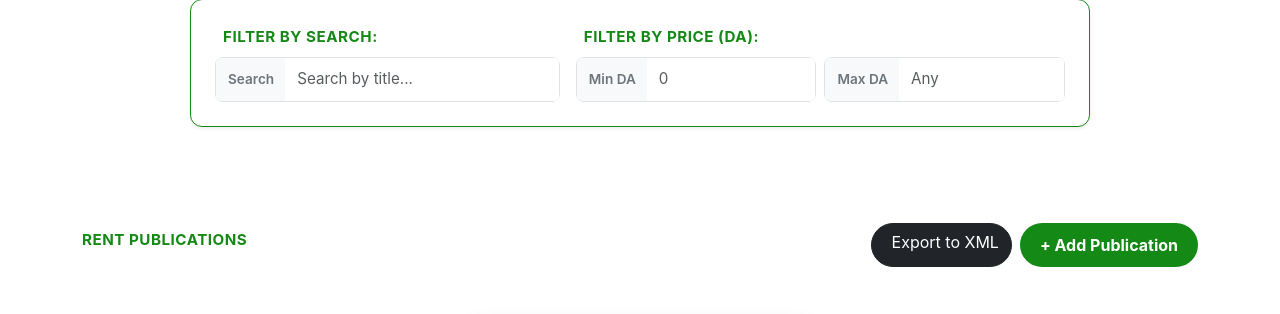
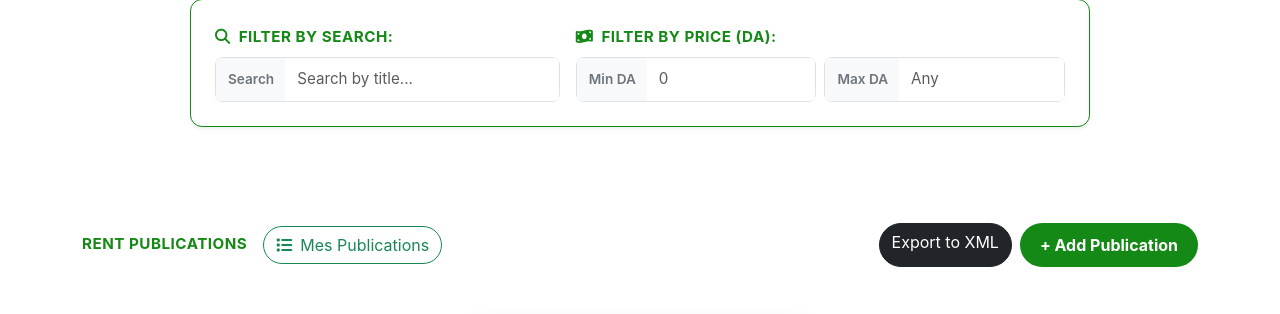
Before and after one commit to kilwwwwwa/Sahla-location-app, a PHP site: page /dashboard.php in a window 1280 px wide. Shown: the part 245-559 px from the top of the page. Run offline with PHP 8.4, Linux system fonts and the light colour scheme; a user stored in the database is signed in; data comes from the database, SQL or seed files in the repository.

Commit message:
adding my publications option

```diff
--- a/dashboard.php
+++ b/dashboard.php
@@ -1,10 +1,24 @@
 <?php
+session_start();
 require 'db.php';
+
+// Check if user is logged in
+if (!isset($_SESSION['user_id'])) {
+    header("Location: login.php");
+    exit();
+}
+
+$user_id = $_SESSION['user_id'];
 
 // Fetch all publications
 try {
     $stmt = $pdo->query("SELECT id, title, price, period, main_image, date_published FROM publications ORDER BY date_published DESC");
-    $publications = $stmt->fetchAll();
+    $all_publications = $stmt->fetchAll();
+
+    // Fetch user's own publications
+    $stmt = $pdo->prepare("SELECT id, title, price, period, main_image, date_published FROM publications WHERE user_id = ? ORDER BY date_published DESC");
+    $stmt->execute([$user_id]);
+    $user_publications = $stmt->fetchAll();
 } catch (PDOException $e) {
     die("Error fetching data: " . $e->getMessage());
 }
@@ -16,6 +30,7 @@ try {
         <meta name="viewport" content="width=device-width, initial-scale=1.0">
         <title>Sahla - Dashboard</title>
         <link href="https://cdn.jsdelivr.net/npm/bootstrap@5.3.3/dist/css/bootstrap.min.css" rel="stylesheet">
+        <link rel="stylesheet" href="https://cdnjs.cloudflare.com/ajax/libs/font-awesome/6.4.0/css/all.min.css">
         <link rel="stylesheet" href="style-dashboard.css">
     </head>
     <body class="d-flex flex-column align-items-center">
@@ -59,11 +74,14 @@ try {
         </div>
         <div class="container my-5">
             <div class="d-flex justify-content-between align-items-center mb-5">
-                <h2 class="green-text">Rent Publications</h2>
+                <div class="d-flex align-items-center gap-3">
+                    <h2 class="green-text mb-0">Rent Publications</h2>
+                    <button id="viewToggle" class="btn btn-outline-success rounded-pill" data-view="all">
+                        <i class="fas fa-list me-2"></i>Mes Publications
+                    </button>
+                </div>
                 <div class="d-flex gap-2">
-                    <a href="export-xml.php" class="btn btn-dark rounded-pill">
-                        <i class="fas fa-download me-2"></i>Export to XML
-                    </a>
+                    <a href="export-xml.php" class="btn btn-dark rounded-pill text-center">Export to XML</a>
                     <a href="add-publication.html" class="add-btn">
                         <span>+</span> Add Publication
                     </a>
@@ -71,9 +89,9 @@ try {
             </div>
 
             <div class="row g-4 justify-content-center">
-                <?php if (count($publications) > 0): ?>
-                    <?php foreach ($publications as $pub): ?>
-                        <div class="col-md-4 searchable-item col-sm-6">
+                <?php if (count($all_publications) > 0): ?>
+                    <?php foreach ($all_publications as $pub): ?>
+                        <div class="col-md-4 searchable-item col-sm-6" data-user-pub="false">
                             <div class="pub-card h-100">
                                 <div class="card-img-container">
                                     <?php
@@ -100,6 +118,37 @@ try {
                     </div>
                 <?php endif; ?>
             </div>
+
+            <div class="row g-4 justify-content-center" id="userPublications" style="display: none;">
+                <?php if (count($user_publications) > 0): ?>
+                    <?php foreach ($user_publications as $pub): ?>
+                        <div class="col-md-4 searchable-item col-sm-6" data-user-pub="true">
+                            <div class="pub-card h-100">
+                                <div class="card-img-container">
+                                    <?php
+                                        $img = !empty($pub['main_image']) ? "uploads/".$pub['main_image'] : "assets/placeholder.jpg";
+                                    ?>
+                                    <img src="<?php echo htmlspecialchars($img); ?>" alt="Item">
+                                </div>
+                                <div class="card-body-custom d-flex flex-column">
+                                    <h5 class="pub-title"><?php echo htmlspecialchars($pub['title']); ?></h5>
+                                    <p class="pub-price"><?php echo htmlspecialchars($pub['price']); ?> DA / <?php echo htmlspecialchars($pub['period']); ?></p>
+                                    <p class="pub-date">Published: <?php echo date('M d, Y', strtotime($pub['date_published'])); ?></p>
+                                    <div class="mt-auto">
+                                        <a href="details.php?id=<?php echo $pub['id']; ?>" class="btn consult-btn w-100">Consult Details</a>
+                                    </div>
+                                </div>
+                            </div>
+                        </div>
+                    <?php endforeach; ?>
+
+                <?php else: ?>
+                    <div class="col-12 text-center py-5">
+                        <h4 class="text-muted fw-normal">You have no publications yet</h4>
+                        <p class="text-secondary">Create your first publication by clicking the green button above!</p>
+                    </div>
+                <?php endif; ?>
+            </div>
         </div>
 
         <footer class="app-footer mt-auto">
@@ -110,6 +159,33 @@ try {
         <script src="https://code.jquery.com/jquery-3.7.1.min.js"></script>
         <script>
             $(document).ready(function(){
+                let currentView = "all"; // Track current view
+
+                // Toggle between All Publications and Mes Publications
+                $("#viewToggle").click(function() {
+                    currentView = currentView === "all" ? "user" : "all";
+
+                    if (currentView === "all") {
+                        $(".row.g-4").show();
+                        $("#userPublications").hide();
+                        $(this).removeClass("active");
+                        $(this).html('<i class="fas fa-list me-2"></i>Mes Publications');
+                    } else {
+                        $(".row.g-4").hide();
+                        $("#userPublications").show();
+                        $(this).addClass("active");
+                        $(this).html('<i class="fas fa-list me-2"></i>All Publications');
+                    }
+
+                    // Clear filters when switching views
+                    $("#searchInput").val("");
+                    $("#minPrice").val("");
+                    $("#maxPrice").val("");
+
+                    // Reapply filters
+                    applyFilters();
+                });
+
                 // Toggle filters
                 $("#toggleFilters").click(function() {
                     $(".filter-container").toggle();
@@ -118,13 +194,19 @@ try {
 
                 // Trigger filter when typing in search OR price boxes
                 $("#searchInput, #minPrice, #maxPrice").on("keyup change", function() {
+                    applyFilters();
+                });
 
+                function applyFilters() {
                     // 1. Get all filter values
                     var searchTerm = $("#searchInput").val().toLowerCase().trim();
                     var min = parseFloat($("#minPrice").val()) || 0;
                     var max = parseFloat($("#maxPrice").val()) || Infinity;
 
-                    $(".searchable-item").each(function() {
+                    // Select the visible row container
+                    var containerSelector = currentView === "all" ? ".row.g-4:visible" : "#userPublications:visible .row.g-4";
+
+                    $(containerSelector + " .searchable-item").each(function() {
                         // 2. Get the Title
                         var titleText = $(this).find(".pub-title").text().toLowerCase().trim();
                         var words = titleText.split(/\s+/);
@@ -146,12 +228,12 @@ try {
 
                     // "No Results" message handling
                     handleNoResults();
-                });
+                }
 
                 function handleNoResults() {
                     if($(".searchable-item:visible").length === 0) {
                         if($("#noResultsMsg").length === 0) {
-                            $(".row.g-4").append('<div id="noResultsMsg" class="col-12 text-center py-5"><h4 class="text-muted">No items match your criteria.</h4></div>');
+                            $(".row.g-4:visible, #userPublications:visible .row.g-4").append('<div id="noResultsMsg" class="col-12 text-center py-5"><h4 class="text-muted">No items match your criteria.</h4></div>');
                         }
                     } else {
                         $("#noResultsMsg").remove();
--- a/login_register_test_javascript.html
+++ b/login_register_test_javascript.html
@@ -11,7 +11,7 @@
 <body class="d-flex justify-content-center align-items-center">
 
     <div class="main-container">
-        <header class="top-banner"><div class="banner-logo"><img src="./Assets/logo-sahla-webapp-text-bold.png" alt="sahla" height="180" width="180" ></div></header>
+        <header class="top-banner"><div class="banner-logo"><a href="index.html"><img src="./Assets/logo-sahla-webapp-text-bold.png" alt="sahla" height="180" width="180" ></a></div></header>
         <div class="toggle-group">
             <div id="login-btn" class="toggle-btn login-label active" onclick="switchForm('login')">Login</div>
             <div id="register-btn" class="toggle-btn register-label" onclick="switchForm('register')">Register</div>
```
